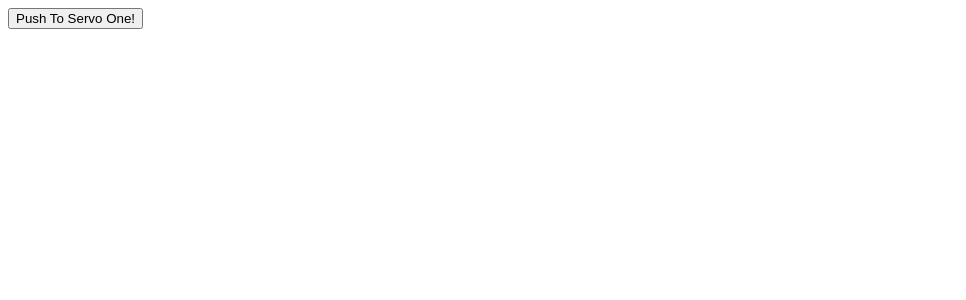
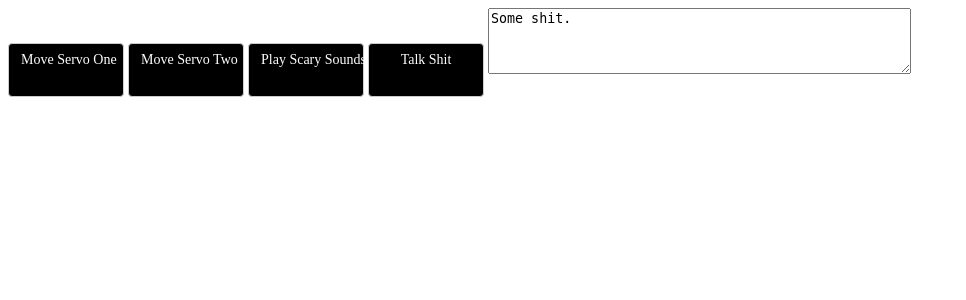
Before and after one commit to davidfyffe/skeletonman, a Django app: page /skeletonman/ in a window 1280 px wide. Shown: the top 300 px of the page, without its empty margins (0-966 px from the left). Run offline with Django 3.2, Linux system fonts and the light colour scheme; some libraries are stand-ins or nearby versions.

Commit message:
update views with new endpoints

```diff
--- /dev/null
+++ b/skeletonManRest.py
@@ -0,0 +1,4 @@
+import requests
+
+
+r = requests.get('http://localhost:8000/skeletonman/servo/3/')
--- a/skeletonman/urls.py
+++ b/skeletonman/urls.py
@@ -8,4 +8,6 @@ urlpatterns = [
     #url(r'^$', views.index, name='index'),
     url(r'^servo/$', views.servo_all),
     url(r'^servo/(?P<pk>[0-9]+)/$', views.servo_number),
+    url(r'^scarysounds/$', views.scarysounds),
+    url(r'^speak/$', views.speak),
 ]
--- a/skeletonman/views.py
+++ b/skeletonman/views.py
@@ -6,6 +6,7 @@ from django.http import HttpResponse, JsonResponse
 from django.views.decorators.csrf import csrf_exempt
 from django.template import loader
 from django.views.generic.base import TemplateView
+from rest_framework.parsers import JSONParser
 
 
 # Create your views here.
@@ -37,7 +38,6 @@ def servo_number(request, pk):
 
         return JsonResponse("some shit from skeletonman servo rest api " + pk, safe=False)
 
-
 @csrf_exempt
 def servo_all(request):
     """
@@ -46,3 +46,22 @@ def servo_all(request):
     if request.method == 'GET':
 
         return JsonResponse("some shit from skeletonman servo rest api", safe=False)
+
+@csrf_exempt
+def scarysounds(request):
+    """
+    List all code snippets, or create a new snippet.
+    """
+    if request.method == 'GET':
+
+        return JsonResponse("some shit from skeletonman scary sounds", safe=False)
+
+@csrf_exempt
+def speak(request):
+    """
+    List all code snippets, or create a new snippet.
+    """
+    if request.method == 'POST':
+        data = JSONParser().parse(request)
+        print data
+        return JsonResponse("some shit from skeletonman speak some text" + request.data, safe=False)
--- a/templates/skeletonIndex.html
+++ b/templates/skeletonIndex.html
@@ -9,6 +9,48 @@
             height: 100px;
             float: left;
         }
+
+        .button {
+            display: inline-block;
+            padding: 6px 12px;
+            margin-bottom: 0;
+            font-size: 14px;
+            font-weight: 400;
+            line-height: 1.42857143;
+            text-align: center;
+            white-space: nowrap;
+            vertical-align: middle;
+            -ms-touch-action: manipulation;
+            touch-action: manipulation;
+            cursor: pointer;
+            -webkit-user-select: none;
+            -moz-user-select: none;
+            -ms-user-select: none;
+            user-select: none;
+            background-image: none;
+            border: 1px solid transparent;
+            border-radius: 4px;
+            text-decoration: none;
+
+            color: #FFFFFF;
+            background-color: #000000;
+            border-color: #ccc;
+        }
+
+        .small-btn {
+            width: 50px;
+            height: 25px;
+        }
+
+        .medium-btn {
+            width: 70px;
+            height: 30px;
+        }
+
+        .big-btn {
+            width: 90px;
+            height: 40px;
+        }
     </style>
 
     <script src="https://code.jquery.com/jquery-1.10.2.js"></script>
@@ -17,8 +59,8 @@
 
 
 <script>
-    function CallServoOne() {
-        var servoApi = "http://192.168.0.16:8000/skeletonman/servo/3/";
+    function CallServoOne(servoNum) {
+        var servoApi = "http://localhost:8000/skeletonman/servo/"+servoNum+"/";
         $.getJSON( servoApi, {
         })
             .done(function( data ) {
@@ -26,11 +68,40 @@
             });
     }
 
+    function CallScarySounds() {
+        var servoApi = "http://localhost:8000/skeletonman/scarysounds/";
+        $.getJSON( servoApi, {
+        })
+            .done(function( data ) {
+                $( "#ReturnedText" ).append("<p>" +  data + "</p>");
+            });
+    }
+
+    function CallSpeakWithText() {
+        var servoApi = "http://localhost:8000/skeletonman/speak/";
+
+        $.ajax({
+            url: servoApi,
+            contentType: 'application/json',
+            method: "POST",
+            data: JSON.stringify({text : $("#TextArea")[0].value})
+        }).done(function( data ) {
+            $("#ReturnedText").append("<p>" + data + "</p>");
+        });
+    }
+
 </script>
 
 
 
-<button type="button" onclick="CallServoOne()">Push To Servo One!</button>
+<div class="button big-btn" onclick="CallServoOne(1)">Move Servo One</div>
+<div class="button big-btn" onclick="CallServoOne(2)">Move Servo Two</div>
+<div class="button big-btn" onclick="CallScarySounds()">Play Scary Sounds</div>
+<div class="button big-btn" onclick="CallSpeakWithText()">Talk Shit</div>
+<textarea rows="4" cols="50" id="TextArea">
+Some shit.
+</textarea>
+
 <div id="ReturnedText"></div>
 
 </body>
--- a/testSite2/settings.py
+++ b/testSite2/settings.py
@@ -25,7 +25,7 @@ SECRET_KEY = '5$o^1vh4__hapvf#a8g-^4s7-if*bdn+308ik25w-=7%kzv84n'
 # SECURITY WARNING: don't run with debug turned on in production!
 DEBUG = True
 
-ALLOWED_HOSTS = ['192.168.0.16']
+ALLOWED_HOSTS = ['192.168.0.16','127.0.0.1','localhost']
 
 
 # Application definition
```
Also changed, not shown: 1 other file.
